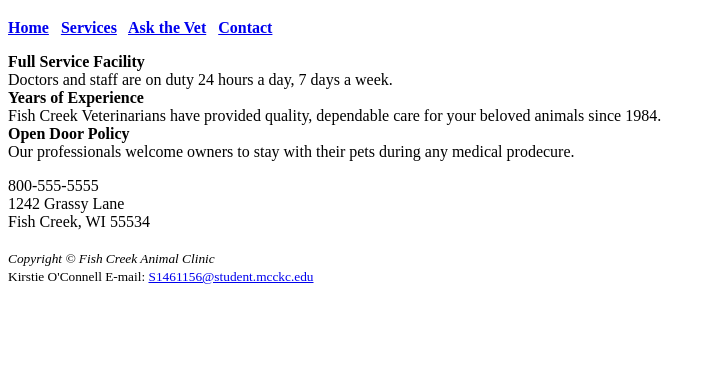
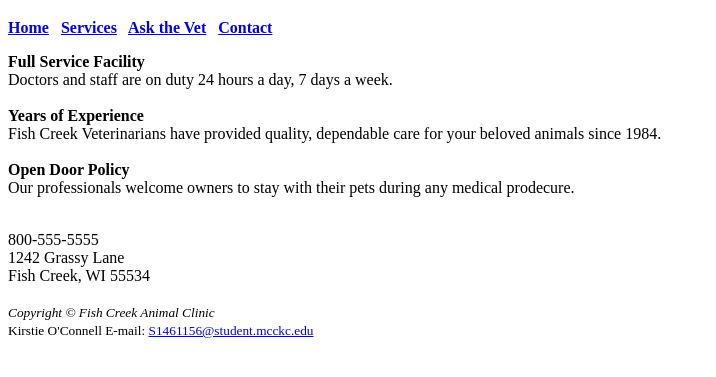
Before and after one commit to kylo1106/Fish-Creek, a plain HTML site: page index.html in a window 1280 px wide. Shown: the part 61-438 px from the top of the page, without its empty margins (0-716 px from the left). Drawn offline with Linux system fonts and the light colour scheme.

Commit message:
Update index.html

```diff
--- a/index.html
+++ b/index.html
@@ -17,13 +17,13 @@
 <main>
 <dl>
 	<dt><strong>Full Service Facility</strong><br>
-	Doctors and staff are on duty 24 hours a day, 7 days a week.<br></dt>
+	Doctors and staff are on duty 24 hours a day, 7 days a week.<br><br></dt>
 	<dt><strong>Years of Experience</strong><br>
 	Fish Creek Veterinarians have provided quality, dependable
-	care for your beloved animals since 1984.<br></dt>
+	care for your beloved animals since 1984.<br><br></dt>
 	<dt><strong>Open Door Policy</strong><br>
 	Our professionals welcome owners to stay with their pets
-	during any medical prodecure.<br></dt>
+	during any medical prodecure.<br><br></dt>
 </dl>
 <div>
 800-555-5555<br>
```
